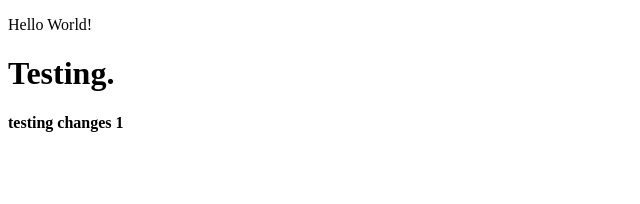
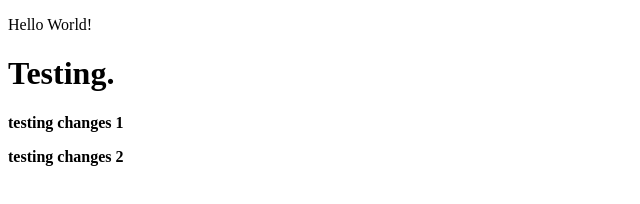
Before and after one commit to lucasjdutra/personal-projects, a plain HTML site: page index.html in a window 1280 px wide. Shown: the whole page, without its empty margins (0-640 px from the left). Drawn offline with Linux system fonts and the light colour scheme.

Commit message:
testing changes 2

```diff
--- a/index.html
+++ b/index.html
@@ -9,5 +9,6 @@
     <p>Hello World!</p>
     <h1>Testing.</h1>
     <p><strong>testing changes 1</strong></p>
+    <p><strong>testing changes 2</strong></p>
 </body>
 </html>
```
